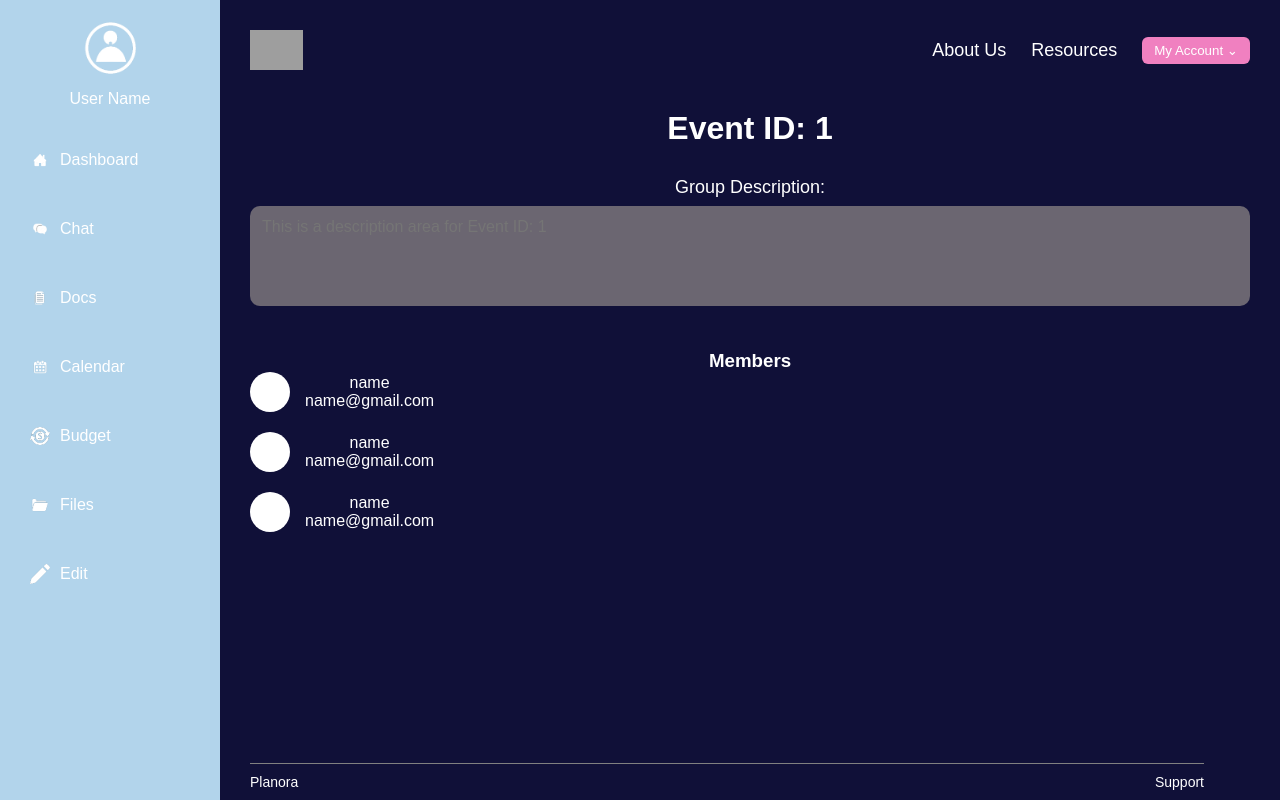
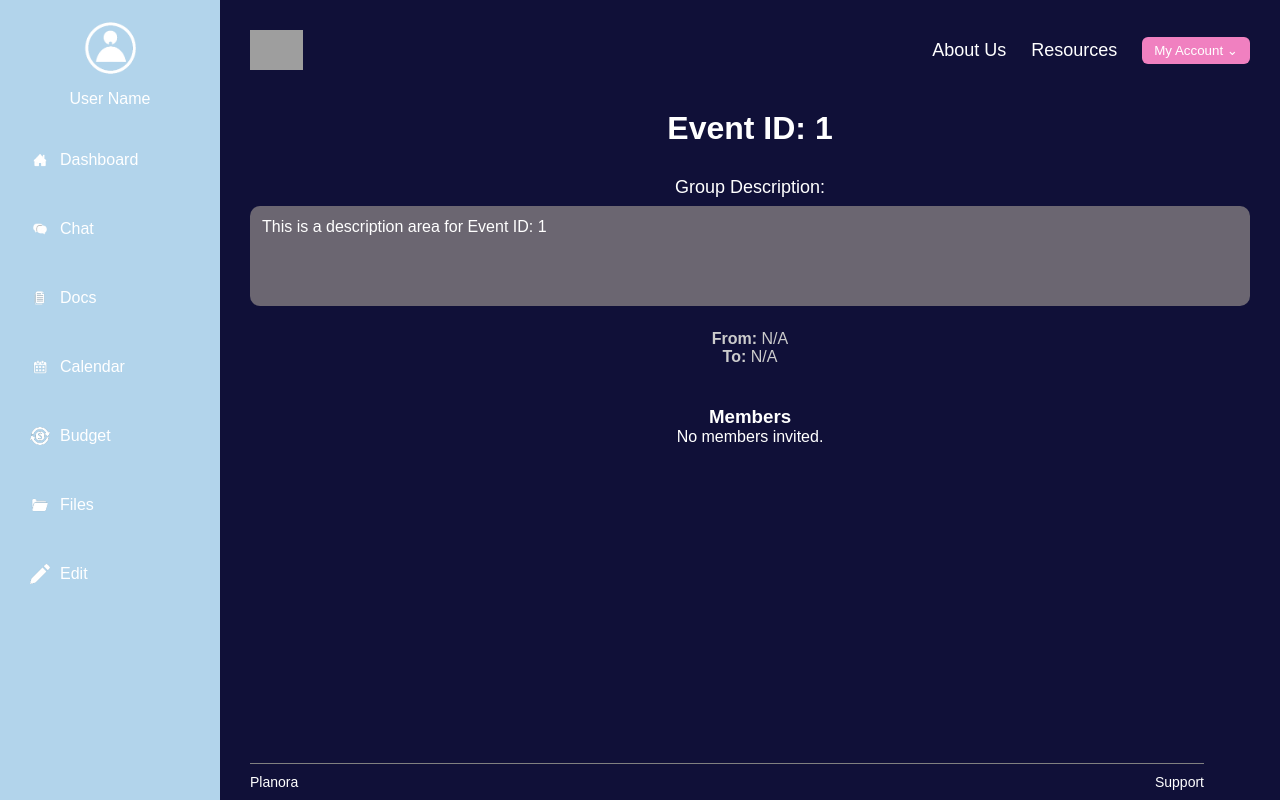
Before and after one commit to Vivian-Nguyen-08/git-assignment, a React (Create React App) app in the folder frontend/: page /event/1 in a window 1280 px wide. Built offline with nearby package versions, Linux system fonts and the light colour scheme; grey boxes are pictures that could not be loaded.

Commit message:
dynamic event page data

```diff
--- a/frontend/src/App.js
+++ b/frontend/src/App.js
@@ -51,7 +51,7 @@ function App() {
           <Route path="/login" element={<Login />} />
           <Route path="/signup" element={<Signup />} />
           <Route path="/dashboard" element={<Dashboard />} />
-          <Route path="/favorites" element={<Favorites />} /> {/* ✅ New favorites route */}
+          <Route path="/favorites" element={<Favorites />} />
           <Route path="/event/:id" element={<EventPage />} />
         </Routes>
       </Router>
--- a/frontend/src/pages/Dashboard.js
+++ b/frontend/src/pages/Dashboard.js
@@ -42,6 +42,9 @@ const Dashboard = () => {
       name: group.name,
       img: group.img || "",
       description: group.description,
+      fromDate: group.fromDate,
+      toDate: group.toDate,
+      invites: group.invites
     })),
   ];
 
@@ -109,7 +112,14 @@ const Dashboard = () => {
                 to={`/event/${event.id}`}
                 key={index}
                 className="event-card-link"
-                state={{ name: event.name }}
+                state={{
+                  name: event.name,
+                  description: event.description,
+                  img: event.img,
+                  fromDate: event.fromDate,
+                  toDate: event.toDate,
+                  invites: event.invites
+                }}
               >
                 <div className="event-card">
                   <div className="image-wrapper">
@@ -134,8 +144,13 @@ const Dashboard = () => {
                     </button>
                   </div>
                   <div className="event-info">
-                    <p className="event-name">{event.name}</p>
-                    <p className="event-location">{event.description || "Location or other information"}</p>
+                  <p className="event-name">{event.name}</p>
+                  <p className="event-location">
+                  {event.fromDate && event.toDate
+                      ? `From: ${event.fromDate} — To: ${event.toDate}`
+                      : "Date not set"}
+                  </p>
+
                   </div>
                 </div>
               </Link>
--- a/frontend/src/pages/EventPage.css
+++ b/frontend/src/pages/EventPage.css
@@ -4,6 +4,7 @@
   font-family: Arial, sans-serif;
 }
 
+/* === SIDEBAR === */
 .event-page .event-sidebar {
   background-color: #b2d4eb;
   width: 220px;
@@ -49,19 +50,21 @@
   height: 20px;
 }
 
-  .sidebar-img{
+.sidebar-img {
   width: 52px;
   height: 52px;
   object-fit: contain;
   display: block;
 }
 
+/* === MAIN CONTENT === */
 .event-page .event-content {
   flex-grow: 1;
   background-color: #101038;
   color: white;
   padding: 30px;
   position: relative;
+  overflow-y: auto;
 }
 
 .event-page .event-top-nav {
@@ -89,12 +92,14 @@
   cursor: pointer;
 }
 
+/* === EVENT TITLE === */
 .event-page .event-title {
   margin-top: 40px;
   font-size: 32px;
   font-weight: bold;
 }
 
+/* === DESCRIPTION === */
 .event-page .event-description {
   margin-top: 30px;
 }
@@ -117,6 +122,27 @@
   font-size: 16px;
 }
 
+/* === DATES === */
+.event-dates {
+  margin-top: 20px;
+  font-size: 16px;
+  color: #ccc;
+}
+
+/* === IMAGE PREVIEW === */
+.event-image-container {
+  margin-top: 30px;
+  text-align: center;
+}
+
+.event-image {
+  max-width: 80%;
+  height: auto;
+  border-radius: 12px;
+  box-shadow: 0 4px 12px rgba(0, 0, 0, 0.4);
+}
+
+/* === MEMBERS SECTION === */
 .event-page .event-members {
   margin-top: 40px;
 }
@@ -135,6 +161,7 @@
   margin-right: 15px;
 }
 
+/* === FOOTER === */
 .event-page .event-footer {
   position: absolute;
   bottom: 10px;
--- a/frontend/src/pages/EventPage.js
+++ b/frontend/src/pages/EventPage.js
@@ -14,7 +14,15 @@ import edit_Icon from "../assets/edit_Icon.png";
 const EventPage = () => {
   const { id } = useParams();
   const location = useLocation();
-  const eventName = location.state?.name || `Event ID: ${id}`;
+  const {
+    name,
+    description,
+    fromDate,
+    toDate,
+    invites
+  } = location.state || {};
+
+  const eventName = name || `Event ID: ${id}`;
 
   return (
     <div className="event-page">
@@ -35,23 +43,23 @@ const EventPage = () => {
             <span>Chat</span>
           </div>
           <div className="sidebar-link">
-          <img src={docs_Icon} alt="docs" className="sidebar-img"/>
+            <img src={docs_Icon} alt="docs" className="sidebar-img" />
             <span>Docs</span>
           </div>
           <div className="sidebar-link">
-          <img src={calandar_Icon} alt="calendar" className="sidebar-img"/>
+            <img src={calandar_Icon} alt="calendar" className="sidebar-img" />
             <span>Calendar</span>
           </div>
           <div className="sidebar-link">
-          <img src={budget_Icon} alt="budget" className="sidebar-img"/>
+            <img src={budget_Icon} alt="budget" className="sidebar-img" />
             <span>Budget</span>
           </div>
           <div className="sidebar-link">
-          <img src={file_Icon} alt="files" className="sidebar-img"/>
+            <img src={file_Icon} alt="files" className="sidebar-img" />
             <span>Files</span>
           </div>
           <div className="sidebar-link">
-          <img src={edit_Icon} alt="edit" className="sidebar-img"/>
+            <img src={edit_Icon} alt="edit" className="sidebar-img" />
             <span>Edit</span>
           </div>
         </div>
@@ -72,32 +80,32 @@ const EventPage = () => {
 
         <div className="event-description">
           <label>Group Description:</label>
-          <textarea disabled placeholder={`This is a description area for ${eventName}`} />
+          <textarea
+            disabled
+            value={description || `This is a description area for ${eventName}`}
+          />
+        </div>
+
+        <div className="event-dates">
+          <p><strong>From:</strong> {fromDate || "N/A"}</p>
+          <p><strong>To:</strong> {toDate || "N/A"}</p>
         </div>
 
         <div className="event-members">
           <h3>Members</h3>
-          <div className="member">
+          {invites && invites.length > 0 ? (
+            invites.map((email, index) => (
+              <div className="member" key={index}>
                 <div className="avatar" />
                 <div>
                   <p>name</p>
-              <p>name@gmail.com</p>
+                  <p>{email}</p>
                 </div>
               </div>
-          <div className="member">
-            <div className="avatar" />
-            <div>
-              <p>name</p>
-              <p>name@gmail.com</p>
-            </div>
-          </div>
-          <div className="member">
-            <div className="avatar" />
-            <div>
-              <p>name</p>
-              <p>name@gmail.com</p>
-            </div>
-          </div>
+            ))
+          ) : (
+            <p>No members invited.</p>
+          )}
         </div>
 
         <footer className="event-footer">
```
Lines whose indentation alone changed are shown as unchanged.
